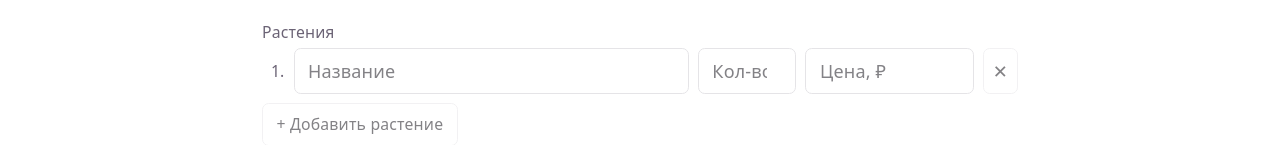
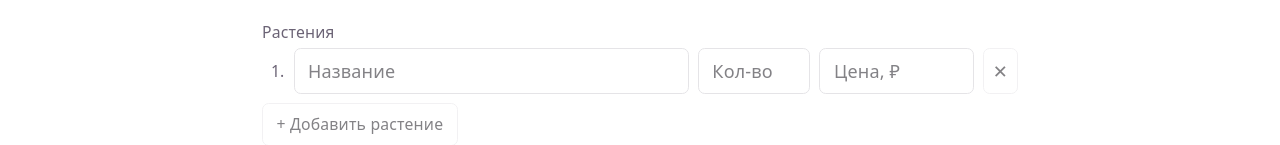
Before and after one commit to nikin94/bloomy, a React (Vite) app: page /orders/new in a window 1280 px wide. Shown: the part 531-676 px from the top of the page. Built offline with nearby package versions, Linux system fonts and the light colour scheme; no server answers; the database is empty; sample sign-in values are in the browser's storage.

Commit message:
fix(orders): widen the plant quantity field so its placeholder fits
The "Кол-во" placeholder was clipped because the quantity input took a
smaller flex share than the price field. Shift the quantity/price ratio
from 1:2 to 2:3 so the quantity field is a bit wider while price stays
dominant.

```diff
--- a/src/pages/NewOrderPage/NewOrderPage.tsx
+++ b/src/pages/NewOrderPage/NewOrderPage.tsx
@@ -92,7 +92,7 @@ const PlantItemRow = ({
     </div>
     <div className="flex min-w-0 items-center gap-2 sm:flex-[3]">
       <Input
-        className="min-w-0 flex-1"
+        className="min-w-0 flex-[2]"
         type="number"
         min={1}
         step={1}
@@ -101,7 +101,7 @@ const PlantItemRow = ({
         onChange={(e) => onChange({ quantity: e.target.value })}
       />
       <Input
-        className="min-w-0 flex-[2]"
+        className="min-w-0 flex-[3]"
         inputMode="decimal"
         placeholder="Цена, ₽"
         invalid={priceMissing}
```
